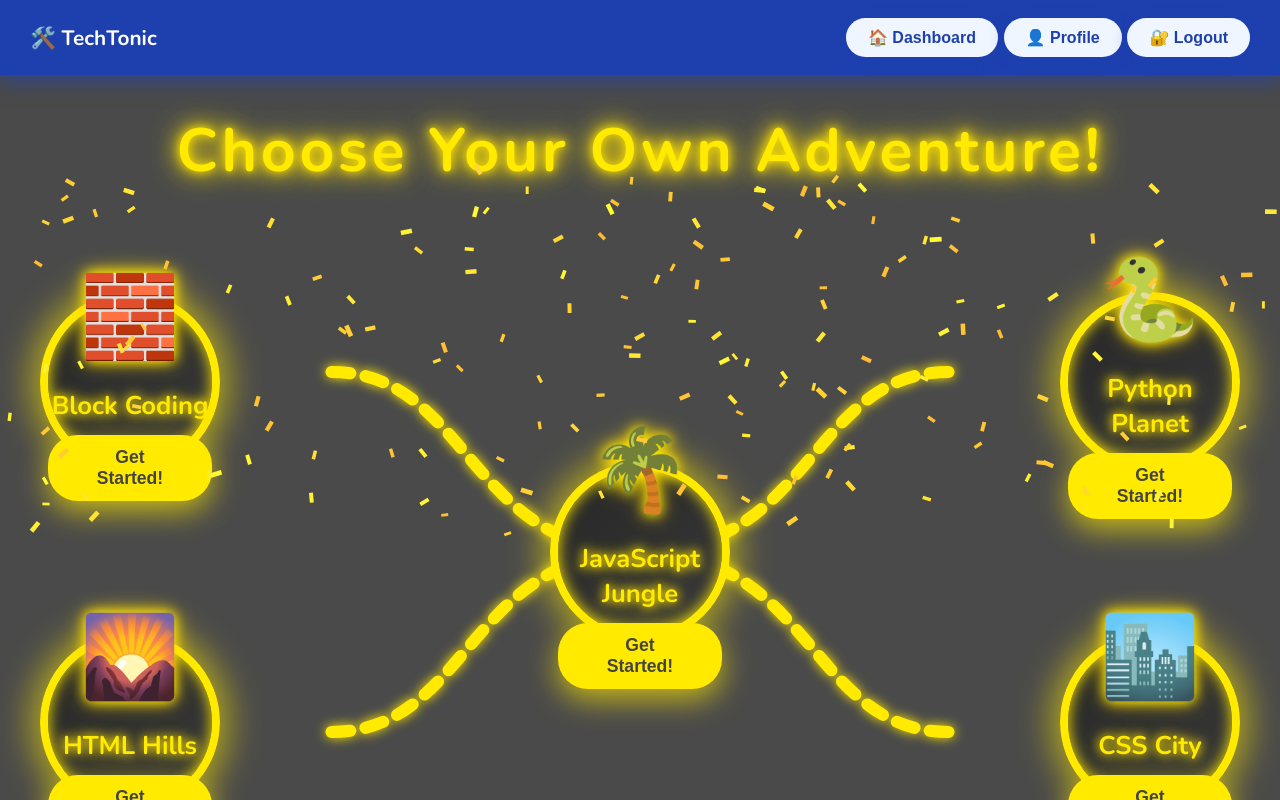
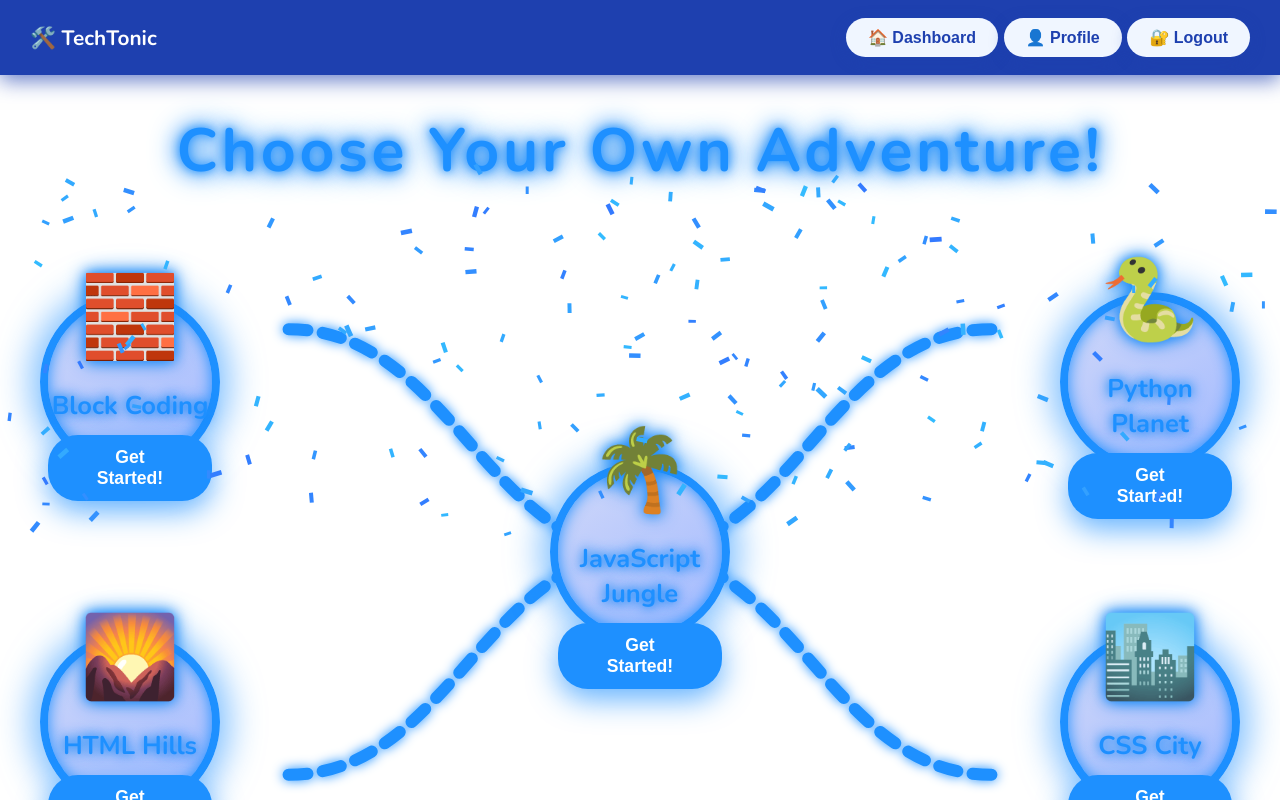
Before and after one commit to KidzCanCode-KCC/techtonic, a plain HTML site: page lessons.html in a window 1280 px wide. Drawn offline with nearby package versions, Linux system fonts and the light colour scheme.

Commit message:
Update lessons.html

```diff
--- a/lessons.html
+++ b/lessons.html
@@ -13,11 +13,11 @@
     body, html {
       margin: 0; padding: 0; height: 100%;
       font-family: 'Nunito', sans-serif;
-      background: #4a4a4a; /* dark asphalt road background */
+      background: #ffffff; /* white background */
       overflow-x: hidden;
       user-select: none;
       scroll-behavior: smooth;
-      color: #fff;
+      color: #000; /* black text for contrast */
       position: relative;
     }
 
@@ -85,11 +85,11 @@
       font-weight: 900;
       text-align: center;
       margin: 110px 20px 60px; /* below navbar */
-      color: #ffea00; /* bright yellow */
+      color: #1e90ff; /* bright blue */
       text-shadow:
-        0 0 10px #ffea00,
-        0 0 20px #ffd600,
-        0 0 30px #ffea00;
+        0 0 10px #1e90ff,
+        0 0 20px #1c86ee,
+        0 0 30px #1e90ff;
       user-select: text;
       letter-spacing: 0.06em;
       z-index: 10;
@@ -122,10 +122,10 @@
     }
     svg.roadmap-svg path {
       fill: none;
-      stroke: #ffea00; /* bright yellow roads */
+      stroke: #1e90ff; /* bright blue roads */
       stroke-width: 14;
       stroke-linejoin: round;
-      filter: drop-shadow(0 0 7px #ffea00);
+      filter: drop-shadow(0 0 7px #1e90ff);
       stroke-dasharray: 22 18; /* dashed */
       stroke-linecap: round;
     }
@@ -144,17 +144,17 @@
       position: absolute;
       width: 180px;
       height: 180px;
-      background: linear-gradient(145deg, #262626, #3a3a3a);
-      border: 8px solid #ffea00;
+      background: linear-gradient(145deg, #d0d8f9, #a1b9ff);
+      border: 8px solid #1e90ff;
       border-radius: 50%;
       box-shadow:
-        0 0 35px 8px rgba(255, 234, 0, 0.6),
-        inset 0 0 15px #ffea00;
+        0 0 35px 8px rgba(30, 144, 255, 0.6),
+        inset 0 0 15px #1e90ff;
       display: flex;
       flex-direction: column;
       align-items: center;
       justify-content: center;
-      color: #fff;
+      color: #000;
       font-weight: 700;
       font-size: 1.5rem;
       text-align: center;
@@ -169,9 +169,9 @@
     .world:hover, .world:focus-visible {
       transform: scale(1.15);
       box-shadow:
-        0 0 60px 12px rgba(255, 234, 0, 0.9),
-        inset 0 0 25px #ffea00;
-      outline-color: #ffea00;
+        0 0 60px 12px rgba(30, 144, 255, 0.9),
+        inset 0 0 25px #1e90ff;
+      outline-color: #1e90ff;
       outline-width: 4px;
       outline-style: solid;
       z-index: 20;
@@ -187,8 +187,8 @@
       user-select: none;
       pointer-events: none;
       text-shadow:
-        0 0 12px #ffea00,
-        0 0 20px #ffd600;
+        0 0 12px #1e90ff,
+        0 0 20px #1c86ee;
     }
 
     /* World name */
@@ -196,29 +196,29 @@
       font-weight: 900;
       font-size: 1.6rem;
       margin-bottom: 12px;
-      color: #ffea00;
+      color: #1e90ff;
       text-shadow:
-        0 0 10px #ffea00,
-        0 0 15px #ffd600;
+        0 0 10px #1e90ff,
+        0 0 15px #1c86ee;
       user-select: text;
     }
 
     /* Get started button */
     .get-started {
-      background: #ffea00;
-      color: #444;
+      background: #1e90ff;
+      color: #fff;
       font-weight: 700;
       padding: 12px 32px;
       border-radius: 30px;
       font-size: 1.1rem;
-      box-shadow: 0 10px 30px rgba(255, 234, 0, 0.7);
+      box-shadow: 0 10px 30px rgba(30, 144, 255, 0.7);
       transition: background-color 0.3s ease, transform 0.2s ease;
       user-select: none;
       cursor: pointer;
       border: none;
     }
     .get-started:hover, .get-started:focus-visible {
-      background-color: #ffd600;
+      background-color: #1c86ee;
       transform: scale(1.1);
       outline: none;
     }
@@ -338,20 +338,22 @@
   <!-- Roadmap container -->
   <main class="roadmap-container" role="main" aria-label="Lessons roadmap">
 
-    <!-- SVG Road network with 4 curved dashed yellow roads connecting the corners and center -->
+    <!-- SVG Road network with 4 curved dashed blue roads connecting the corners and center, extended fully -->
     <svg class="roadmap-svg" aria-hidden="true" xmlns="http://www.w3.org/2000/svg" viewBox="0 0 1000 700" preserveAspectRatio="xMidYMid meet">
+      <!-- Paths adjusted to reach circle edges (accounting for circle radius + border ~100px from center) -->
+
       <!-- Top-left to center -->
-      <path d="M 140 140
-               C 300 140, 300 350, 500 350" />
+      <path d="M 90 90
+               C 275 90, 325 350, 500 350" />
       <!-- Top-right to center -->
-      <path d="M 860 140
-               C 700 140, 700 350, 500 350" />
+      <path d="M 910 90
+               C 725 90, 675 350, 500 350" />
       <!-- Bottom-left to center -->
-      <path d="M 140 560
-               C 300 560, 300 350, 500 350" />
+      <path d="M 90 610
+               C 275 610, 325 350, 500 350" />
       <!-- Bottom-right to center -->
-      <path d="M 860 560
-               C 700 560, 700 350, 500 350" />
+      <path d="M 910 610
+               C 725 610, 675 350, 500 350" />
     </svg>
 
     <!-- Worlds -->
@@ -461,7 +463,7 @@
         speedX: randomRange(-0.5, 0.5),
         angle: randomRange(0, 360),
         angleSpeed: randomRange(5, 10),
-        color: `hsl(${Math.floor(randomRange(40, 60))}, 100%, 60%)`, // warm yellow hues
+        color: `hsl(${Math.floor(randomRange(200, 220))}, 100%, 60%)`, // blue hues
       };
     }
 
@@ -504,13 +506,14 @@
       });
     }
 
+    function animate() {
+      drawConfetti();
+      requestAnimationFrame(animate);
+    }
+
     function startConfetti() {
       resizeCanvas();
       initConfetti();
-      function animate() {
-        drawConfetti();
-        requestAnimationFrame(animate);
-      }
       animate();
     }
 
```
